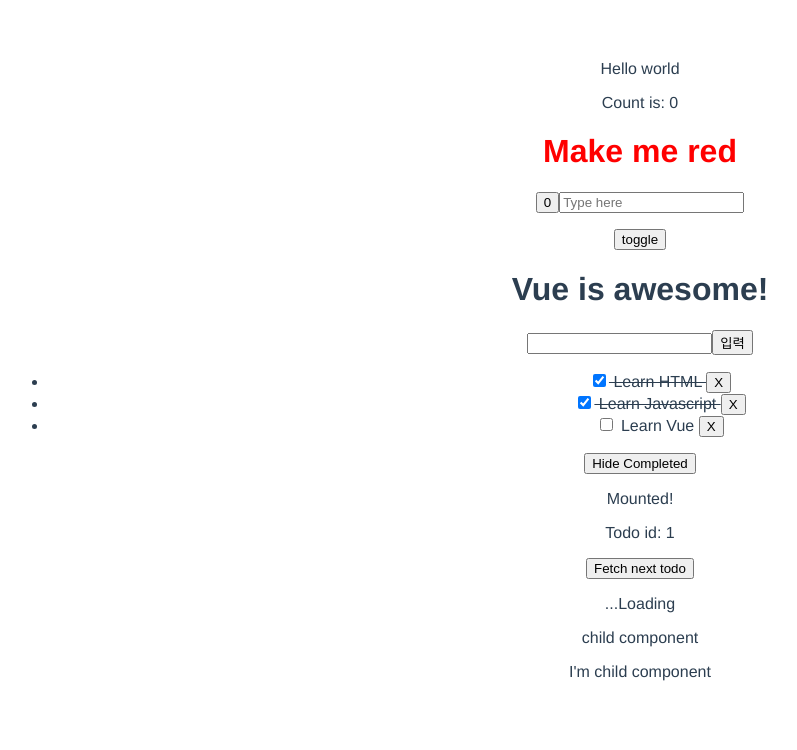
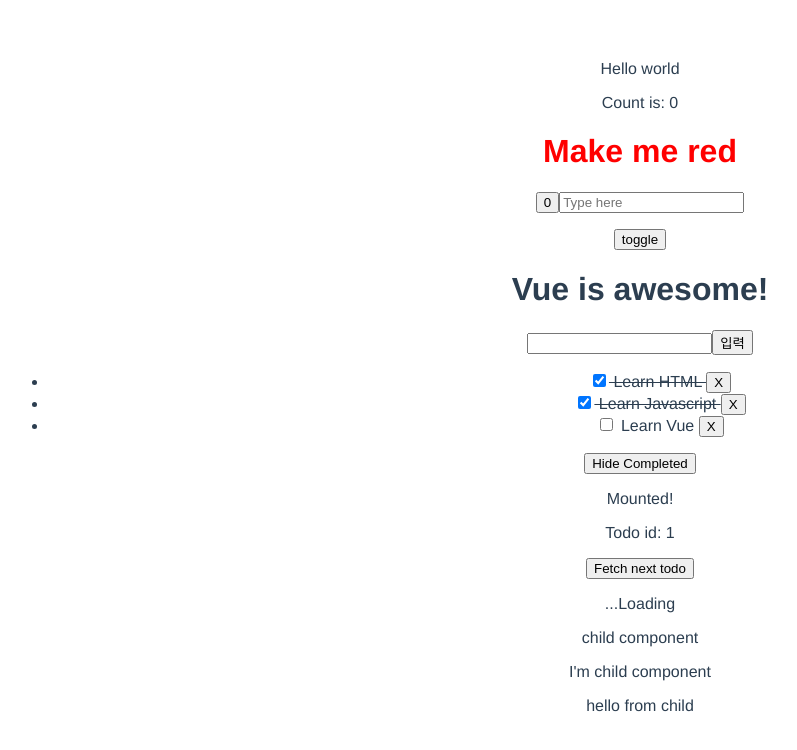
Before and after one commit to hayhyang/vue-tutorial, a Vue app: page / in a window 1280 px wide. Shown: the top 750 px of the page, without its empty margins (0-797 px from the left). Built offline with nearby package versions, Linux system fonts and the light colour scheme; no server answers.

Commit message:
13. Emits

```diff
--- a/src/App.vue
+++ b/src/App.vue
@@ -30,7 +30,8 @@
   <button @click="todoId++">Fetch next todo</button>
   <p v-if="!todoData">...Loading</p>
   <pre v-else>{{todoData}}}</pre>
-  <ChildComp :msg="greeting" />
+  <ChildComp :msg="greeting" @response="msg => childMsg = msg"/>
+  <p>{{childMsg}}</p>
 </template>
 
 <script>
@@ -59,6 +60,7 @@
       todoId: 1,
       todoData: null,
       greeting: "I'm child component",
+      childMsg: 'No child msg yet',
     }
   },
   methods: {
--- a/src/components/ChildComp.vue
+++ b/src/components/ChildComp.vue
@@ -1,5 +1,8 @@
 <script>
 export default {
+  emits: ['response'],
+  created() {this.$emit('response', 'hello from child')
+  },
   props: {
     msg: String
   }
```
